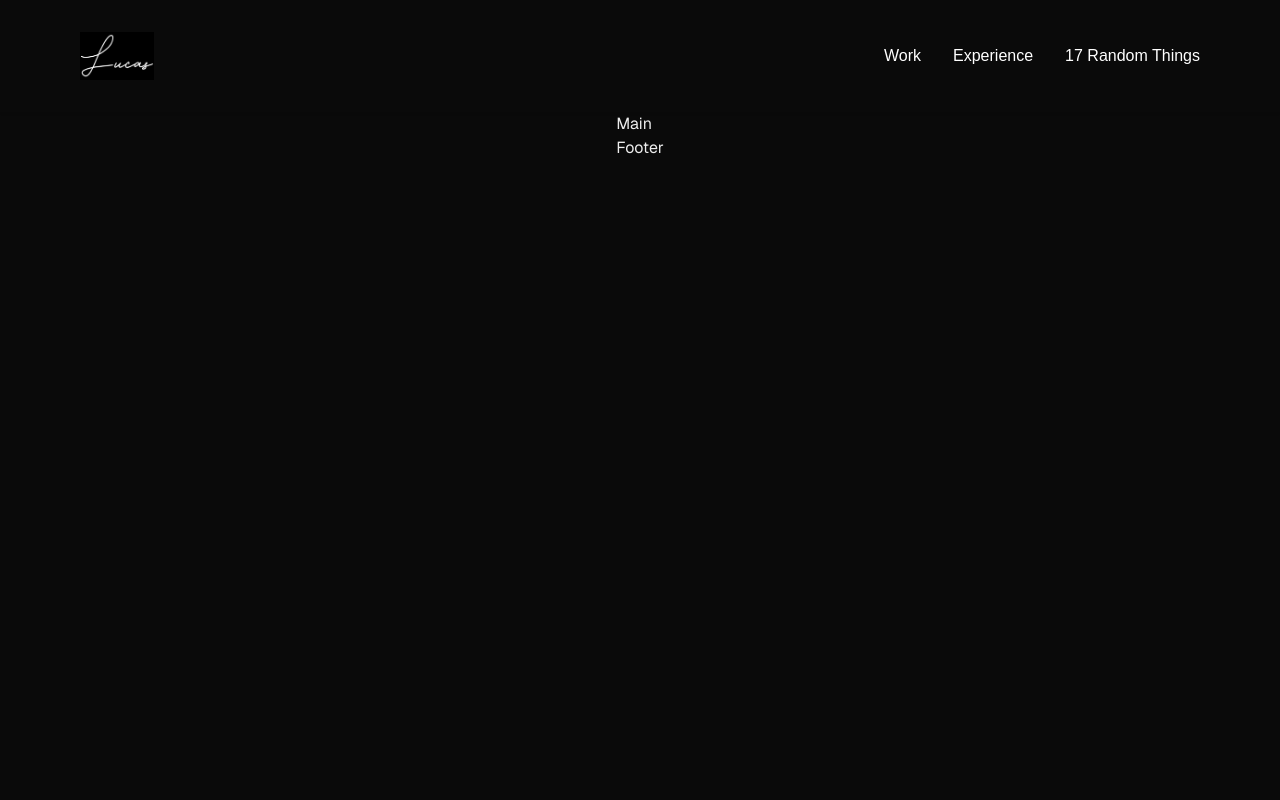
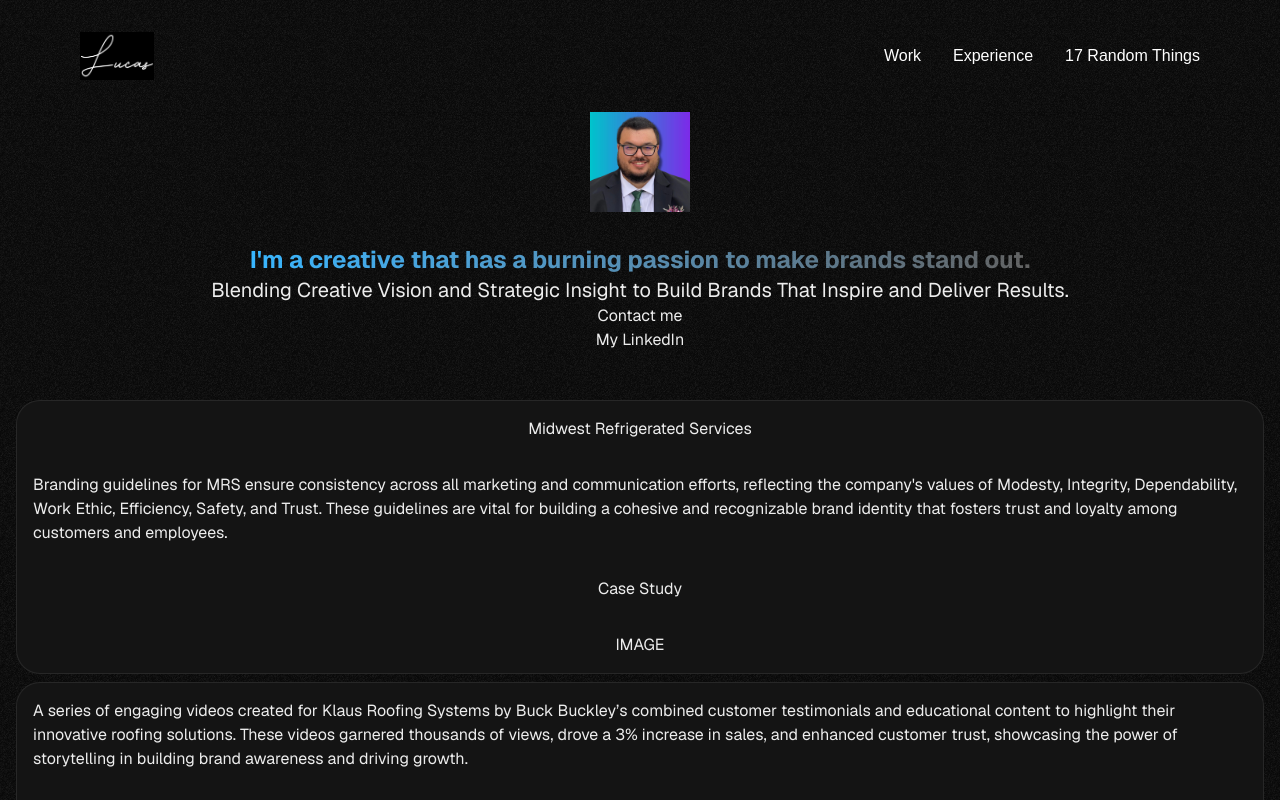
Before and after one commit to jslow421/lucas-web, a Next.js app in the folder website/: page / in a window 1280 px wide. Shown: the top 800 px of the page. Built offline with nearby package versions, Linux system fonts and the light colour scheme.

Commit message:
nav items

```diff
--- /dev/null
+++ b/website/components/about.tsx
@@ -0,0 +1,18 @@
+export default function About() {
+  return (
+    <div className="flex flex-col w-full h-full justify-center items-center">
+      <div className="text-center text-2xl font-bold">
+        <p className="bg-gradient-to-r from-[#38B6FF] to-white/35 bg-clip-text text-transparent">
+          I&apos;m a creative that has a burning passion to make brands stand
+          out.
+        </p>
+      </div>
+      <div className="text-center text-xl">
+        Blending Creative Vision and Strategic Insight to Build Brands That
+        Inspire and Deliver Results.
+      </div>
+      <div>Contact me</div>
+      <div>My LinkedIn</div>
+    </div>
+  );
+}
--- /dev/null
+++ b/website/components/card.tsx
@@ -0,0 +1,11 @@
+export default function Card({
+  children,
+}: {
+  readonly children: React.ReactNode;
+}) {
+  return (
+    <div className="border border-[rgba(204,204,204,0.1)] border-solid rounded-[24px] bg-[rgb(20,20,20)] max-w-full w-full opacity-100 flex flex-col items-center mb-2">
+      {children}
+    </div>
+  );
+}
--- a/website/components/header.tsx
+++ b/website/components/header.tsx
@@ -17,7 +17,7 @@ export default function Header() {
   const [mobileMenuOpen, setMobileMenuOpen] = useState(false);
 
   return (
-    <header className="w-full shadow-sm sticky top-0 z-50 text-white p-6">
+    <header className="w-full shadow-sm sticky top-0 text-white p-6">
       <nav
         className="flex items-center justify-between max-w-6xl mx-auto px-4 py-2 text-white"
         aria-label="Top-level navigation"
@@ -51,7 +51,7 @@ export default function Header() {
             aria-label="Open menu"
             onClick={() => setMobileMenuOpen(true)}
           >
-            <Bars3Icon className="w-7 h-7 text-gray-900" />
+            <Bars3Icon className="w-7 h-7 text-white" />
           </button>
         </div>
       </nav>
@@ -62,7 +62,7 @@ export default function Header() {
         onClose={setMobileMenuOpen}
         className="md:hidden"
       >
-        <div className="fixed inset-0 z-50 bg-black/30" aria-hidden="true" />
+        <div className="fixed inset-0 bg-black/30" aria-hidden="true" />
         <DialogPanel className="fixed inset-y-0 right-0 w-4/5 max-w-xs bg-zinc-900 p-6 flex flex-col shadow-lg focus:outline-none">
           <div className="flex items-center justify-between mb-8">
             <button
@@ -74,11 +74,21 @@ export default function Header() {
             </button>
           </div>
           <div className="flex flex-col gap-6 mt-4">
+            <Link
+              href="/"
+              className="text-white text-lg font-medium no-underline hover:text-blue-400 transition-colors px-2 py-2 rounded cursor-pointer"
+              onClick={() => {
+                setMobileMenuOpen(false);
+                console.log("clicked");
+              }}
+            >
+              Home
+            </Link>
             {navigation.map((item) => (
               <Link
                 key={item.name}
                 href={item.href}
-                className="text-white text-lg font-medium no-underline hover:text-blue-400 transition-colors px-2 py-2 rounded"
+                className="text-white text-lg font-medium no-underline hover:text-blue-400 transition-colors px-2 py-2 rounded cursor-pointer"
                 onClick={() => {
                   setMobileMenuOpen(false);
                   console.log("clicked");
--- /dev/null
+++ b/website/components/headshot.tsx
@@ -0,0 +1,13 @@
+import Image from "next/image";
+export default function Headshot() {
+  return (
+    <div className="flex w-full h-full justify-center items-center">
+      <Image
+        src="/lucas-headshot.jpeg"
+        alt="Headshot"
+        width={100}
+        height={100}
+      />
+    </div>
+  );
+}
--- /dev/null
+++ b/website/components/icon-carousel.tsx
@@ -0,0 +1,7 @@
+export default function IconCarousel() {
+  return (
+    <div>
+      <div>ICONS GO HERE</div>
+    </div>
+  );
+}
--- a/website/src/app/globals.css
+++ b/website/src/app/globals.css
@@ -24,3 +24,19 @@ body {
   color: var(--foreground);
   font-family: Arial, Helvetica, sans-serif;
 }
+
+.background-texture {
+  position: fixed;
+  background-size: 128px;
+  background-repeat: repeat;
+  background-image: url('/background-texture.png');
+  opacity: 0.075;
+  border-radius: 0;
+}
+
+.gradient-text {
+  background:
+    radial-gradient(61% 200% at 31% 37.6%, rgb(56, 182, 255) 0%, rgba(255, 255, 255, 0.35) 100%);
+  WebkitBackgroundClip: text;
+  WebkitTextFillColor: transparent;
+}
--- a/website/src/app/layout.tsx
+++ b/website/src/app/layout.tsx
@@ -28,8 +28,9 @@ export default function RootLayout({
       <body
         className={`${geistSans.variable} ${geistMono.variable} antialiased`}
       >
+        <div className="background-texture h-screen w-screen"></div>
         <Header />
-        <div className="items-center justify-items-center min-h-screen pb-20 gap-16 font-[family-name:var(--font-geist-sans)]">
+        <div className="relative items-center justify-items-center min-h-screen pb-20 gap-16 font-[family-name:var(--font-geist-sans)]">
           {children}
         </div>
       </body>
--- a/website/src/app/page.tsx
+++ b/website/src/app/page.tsx
@@ -1,10 +1,40 @@
 "use client";
-
+import About from "../../components/about";
+import Card from "../../components/card";
+import Headshot from "../../components/headshot";
 export default function Home() {
   return (
     <div>
       <main className="flex flex-col gap-[32px] row-start-2 items-center sm:items-start">
-        Main
+        <Headshot />
+        <About />
+        <div className="p-4">
+          <Card>
+            <div className="p-4">Midwest Refrigerated Services</div>
+            <div className="p-4">
+              Branding guidelines for MRS ensure consistency across all
+              marketing and communication efforts, reflecting the company&apos;s
+              values of Modesty, Integrity, Dependability, Work Ethic,
+              Efficiency, Safety, and Trust. These guidelines are vital for
+              building a cohesive and recognizable brand identity that fosters
+              trust and loyalty among customers and employees.
+            </div>
+            <div className="p-4">Case Study</div>
+            <div className="p-4">IMAGE</div>
+          </Card>
+          <Card>
+            <div className="p-4">
+              A series of engaging videos created for Klaus Roofing Systems by
+              Buck Buckley’s combined customer testimonials and educational
+              content to highlight their innovative roofing solutions. These
+              videos garnered thousands of views, drove a 3% increase in sales,
+              and enhanced customer trust, showcasing the power of storytelling
+              in building brand awareness and driving growth.
+            </div>
+            <div className="p-4">Case Study</div>
+            <div className="p-4">IMAGE</div>
+          </Card>
+        </div>
       </main>
       <footer className="row-start-3 flex gap-[24px] flex-wrap items-center justify-center">
         Footer
```
Also changed, not shown: website/public/background-texture.png (added), website/public/lucas-headshot.jpeg (added).
